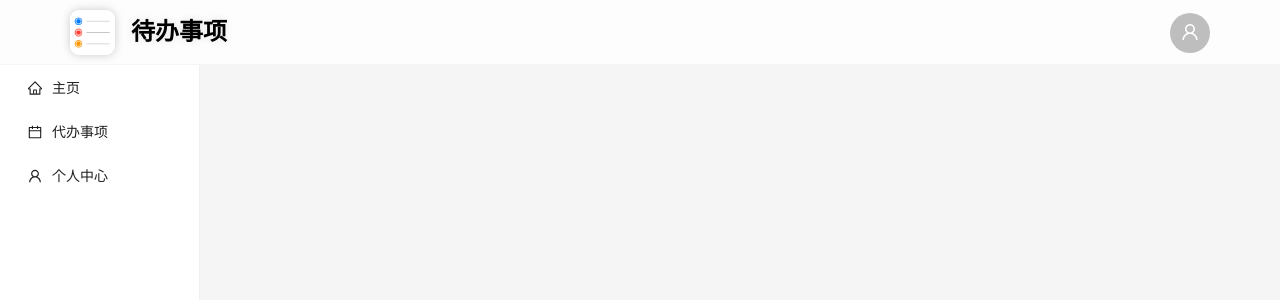
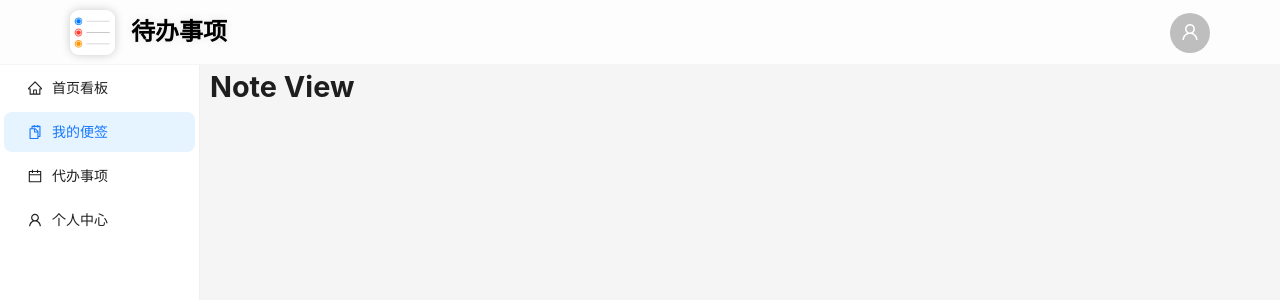
Before and after one commit to ChrisKimZHT/web-exp-frontend, a React (Create React App) app: page /note in a window 1280 px wide. Before the commit this address had no page. Shown: the top 300 px of the page. Built offline with nearby package versions, Linux system fonts and the light colour scheme.

Commit message:
[feat] note页面

```diff
--- a/src/component/SideMenu.jsx
+++ b/src/component/SideMenu.jsx
@@ -1,14 +1,19 @@
 import React, { useEffect, useState } from 'react';
 import './SideMenu.scss';
 import { Menu } from 'antd';
-import { CalendarOutlined, HomeOutlined, UserOutlined } from '@ant-design/icons';
+import { CalendarOutlined, HomeOutlined, SnippetsOutlined, UserOutlined } from '@ant-design/icons';
 import { useLocation, useNavigate } from 'react-router-dom';
 
 const menuItems = [
   {
     key: '/',
-    label: '主页',
+    label: '首页看板',
     icon: <HomeOutlined />
+  },
+  {
+    key: '/note',
+    label: '我的便签',
+    icon: <SnippetsOutlined />
   },
   {
     key: '/todo',
--- a/src/router/PageRouter.jsx
+++ b/src/router/PageRouter.jsx
@@ -6,6 +6,7 @@ import LoginView from '../view/LoginView';
 import RegisterView from '../view/RegisterView';
 import TodoView from '../view/TodoView';
 import ForgetPasswordView from '../view/ForgetPasswordView';
+import NoteView from '../view/NoteView';
 
 const PageRouter = () => {
   return (
@@ -14,6 +15,7 @@ const PageRouter = () => {
       <Route path='/login' element={<LoginView />} />
       <Route path='/register' element={<RegisterView />} />
       <Route path='/forget-password' element={<ForgetPasswordView />} />
+      <Route path='/note' element={<NoteView />} />
       <Route path='/todo' element={<TodoView />} />
       <Route path='/user' element={<UserView />} />
     </Routes>
--- /dev/null
+++ b/src/view/NoteView.jsx
@@ -0,0 +1,14 @@
+import React from 'react';
+import './NoteView.scss';
+
+const NoteView = () => {
+  return (
+    <div className='note-view'>
+      <div className='title'>
+        Note View
+      </div>
+    </div>
+  );
+}
+
+export default NoteView;
--- /dev/null
+++ b/src/view/NoteView.scss
@@ -0,0 +1,9 @@
+.note-view {
+  margin-left: 10px;
+  margin-top: 5px;
+
+  .title {
+    font-size: 1.8rem;
+    font-weight: bold;
+  }
+}
```
